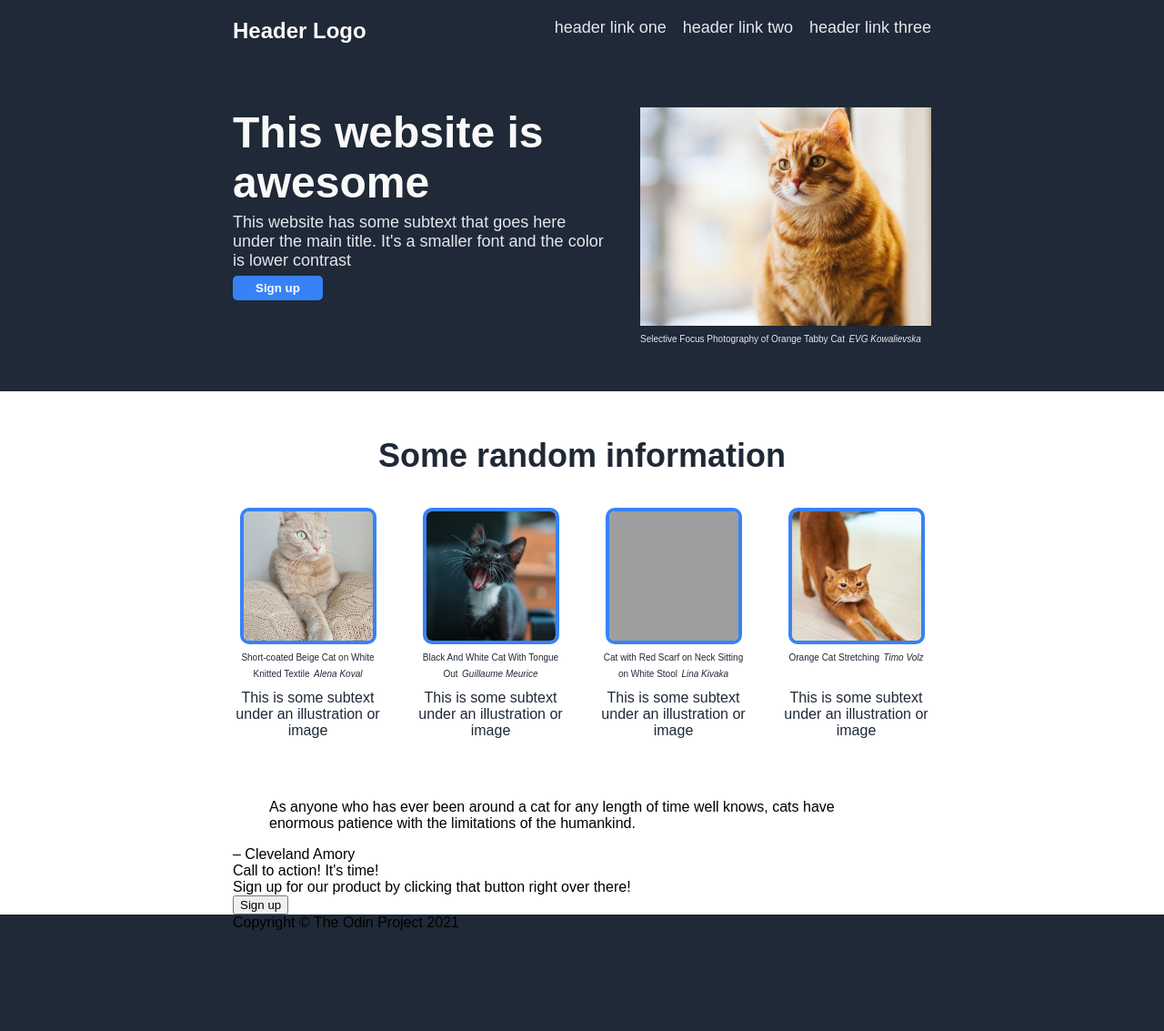
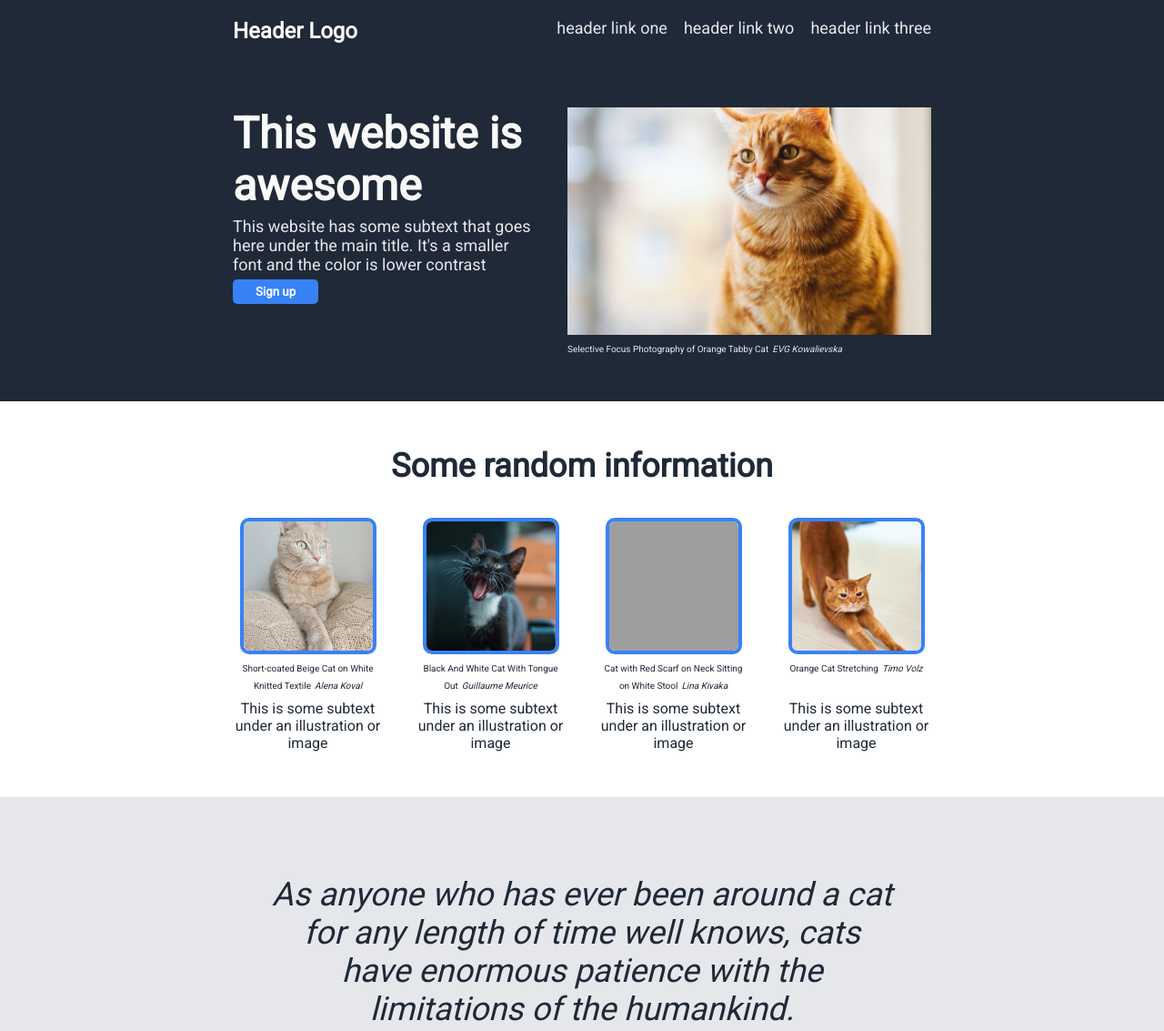
Before and after one commit to yswong122/landing-page, a plain HTML site: page index.html in a window 1280 px wide. Shown: the top 1133 px of the page at 91% size. Before the commit the page ends 1023 px from the top, so only its background shows below. Drawn offline with Linux system fonts and the light colour scheme; grey boxes are pictures that could not be loaded.

Commit message:
Complete quote section and changing font

```diff
--- a/index.html
+++ b/index.html
@@ -7,6 +7,7 @@
     <meta name="viewport" content="width=device-width, initial-scale=1.0">
     <title>Landing Page</title>
     <link rel="stylesheet" href="style.css">
+    <link rel="stylesheet" href="https://fonts.googleapis.com/css2?family=Roboto">
 </head>
 
 <body>
--- a/style.css
+++ b/style.css
@@ -1,5 +1,5 @@
 * {
-    font-family: Arial, Helvetica, sans-serif;
+    font-family: Roboto, Geneva, Tahoma, sans-serif;
 }
 
 body {
@@ -8,9 +8,7 @@ body {
     margin: auto;
 }
 
-header,
-main,
-footer {
+header {
     padding: 0 20vw;
 }
 
@@ -74,8 +72,8 @@ figure {
 }
 
 .hero-image {
-    width: 320px;
-    height: 240px;
+    width: 400px;
+    height: 250px;
     object-fit: cover;
 }
 
@@ -92,9 +90,11 @@ main {
     background-color: white;
 }
 
-.main-content {
+.main-content,
+.quote-container,
+footer {
     text-align: center;
-    padding: 50px 0;
+    padding: 50px 20vw;
 }
 
 .main-title {
@@ -133,3 +133,19 @@ p {
     padding: 0;
     margin: 0;
 }
+
+.quote-container {
+    background-color: #E5E7EB;
+    color: #1F2937;
+}
+
+blockquote {
+    font-weight: lighter;
+    font-style: italic;
+    font-size: 36px;
+}
+
+.quote-container>figcaption {
+    font-weight: bolder;
+    text-align: right;
+}
```
